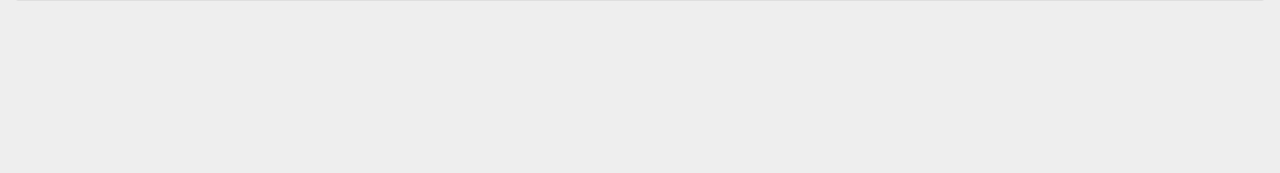
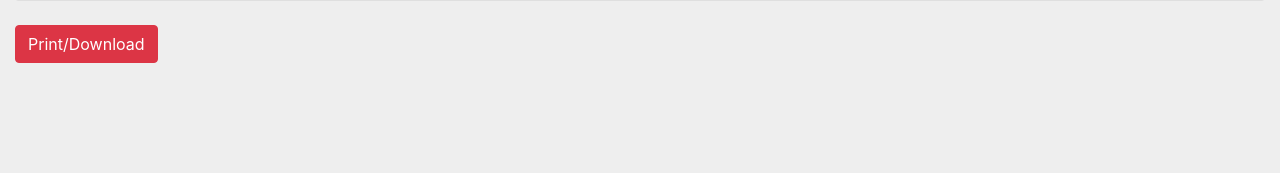
Before and after one commit to iAmKabiru/grading-system, a Django app: template templates/search_results.html in a window 1280 px wide. Shown: the part 588-761 px from the top of the page. Run offline with Django 3.2, Linux system fonts and the light colour scheme; the template is opened without the code that fills it: values that come from a table or form of the project are taken from there, others are empty; data comes from the database, SQL or seed files in the repository; some libraries are stand-ins or nearby versions.

Commit message:
added print result

```diff
--- a/templates/base.html
+++ b/templates/base.html
@@ -10,7 +10,7 @@
     <link rel="stylesheet" href="{% static 'css/main.css' %}">
 </head>
 <body>
-    <nav class="navbar navbar-dark bg-info">
+    <nav class="navbar navbar-dark bg-info d-print-none">
 
         <a class="navbar-brand" href="/"><strong>Grading System</strong></a>
         {% if user.is_authenticated %}
--- a/templates/search_results.html
+++ b/templates/search_results.html
@@ -74,6 +74,14 @@
 
     </div>
     </div>
+    <br>
+    <button class="btn btn-danger d-print-none" onclick="printLetter() ">Print/Download</button>
+<br><br>
 </div>
 
+<script>
+printLetter = function() {
+    window.print()
+    }
+</script>
 {% endblock %}
```
